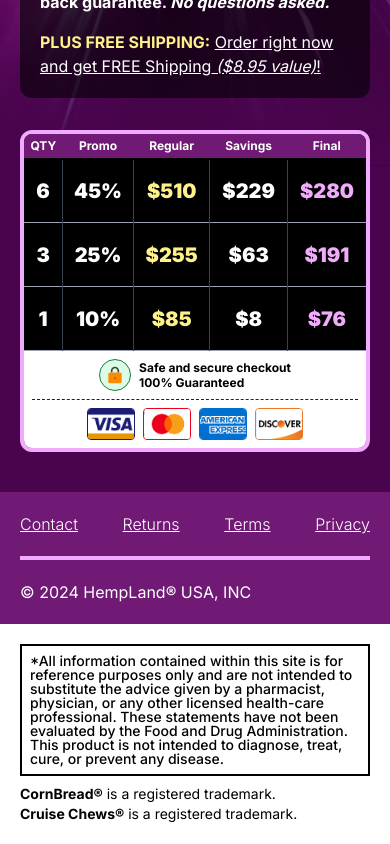
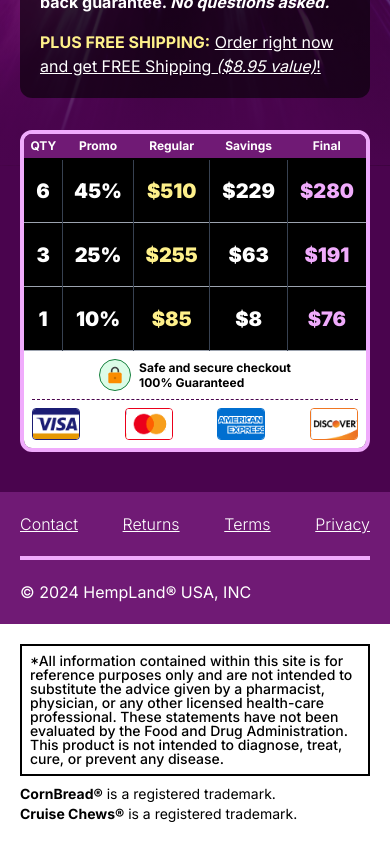
Before and after one commit to mikegulline/hl-landing-page, a Next.js app: page / in a window 390 px wide. Shown: the part 4431-5275 px from the top of the page. Built offline with nearby package versions, Linux system fonts and the light colour scheme.

Commit message:
mobile spacing

```diff
--- a/src/app/page.tsx
+++ b/src/app/page.tsx
@@ -432,7 +432,7 @@ const Offers = () => {
             </li>
           </ul>
           <div className='sm:hidden border-t border-dashed border-fuchsia-950 my-2'></div>
-          <ul className='flex gap-2 items-center justify-center'>
+          <ul className='flex gap-2 items-center justify-between sm:justify-center'>
             <li className=' w-12 h-auto overflow-hidden rounded border border-solid border-[#1b1d74]'>
               <div className='w-48 relative'>
                 <Image src={CC} alt='Credit cards accepted' width={192} />
```
